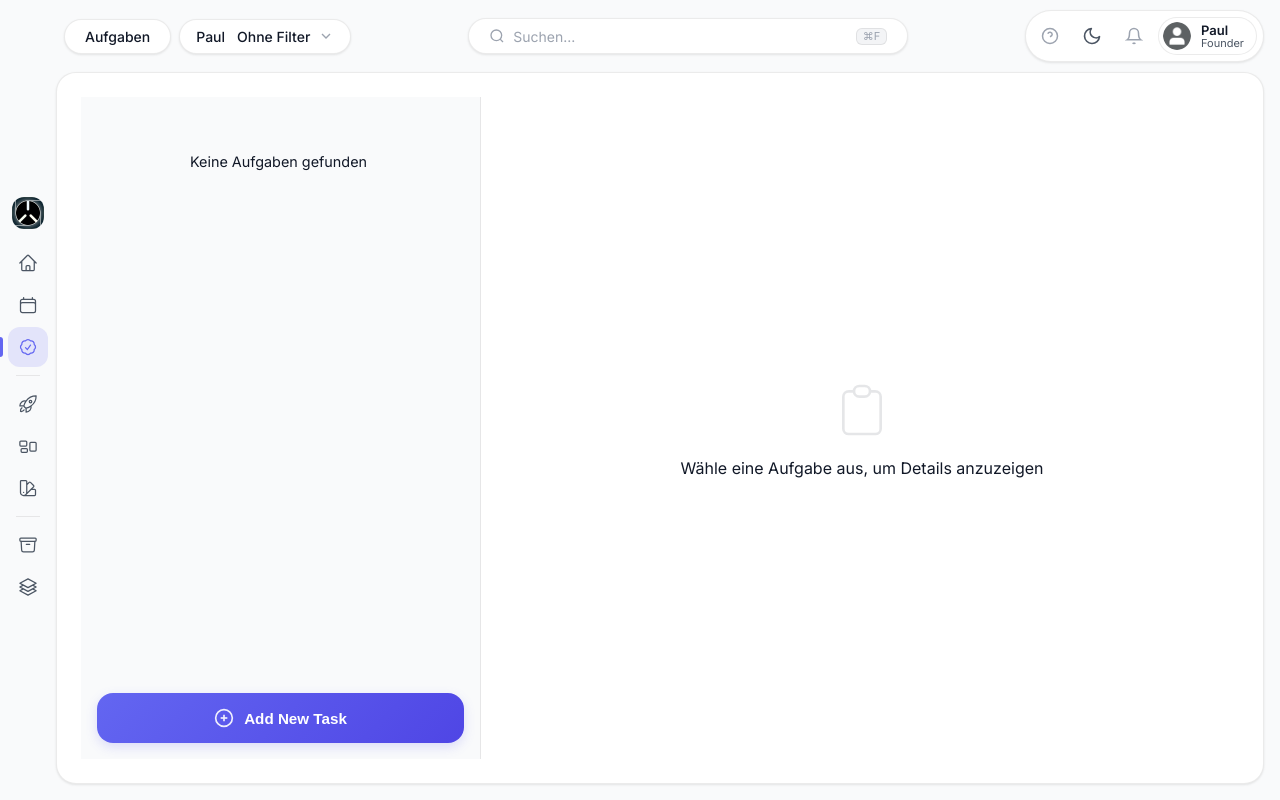
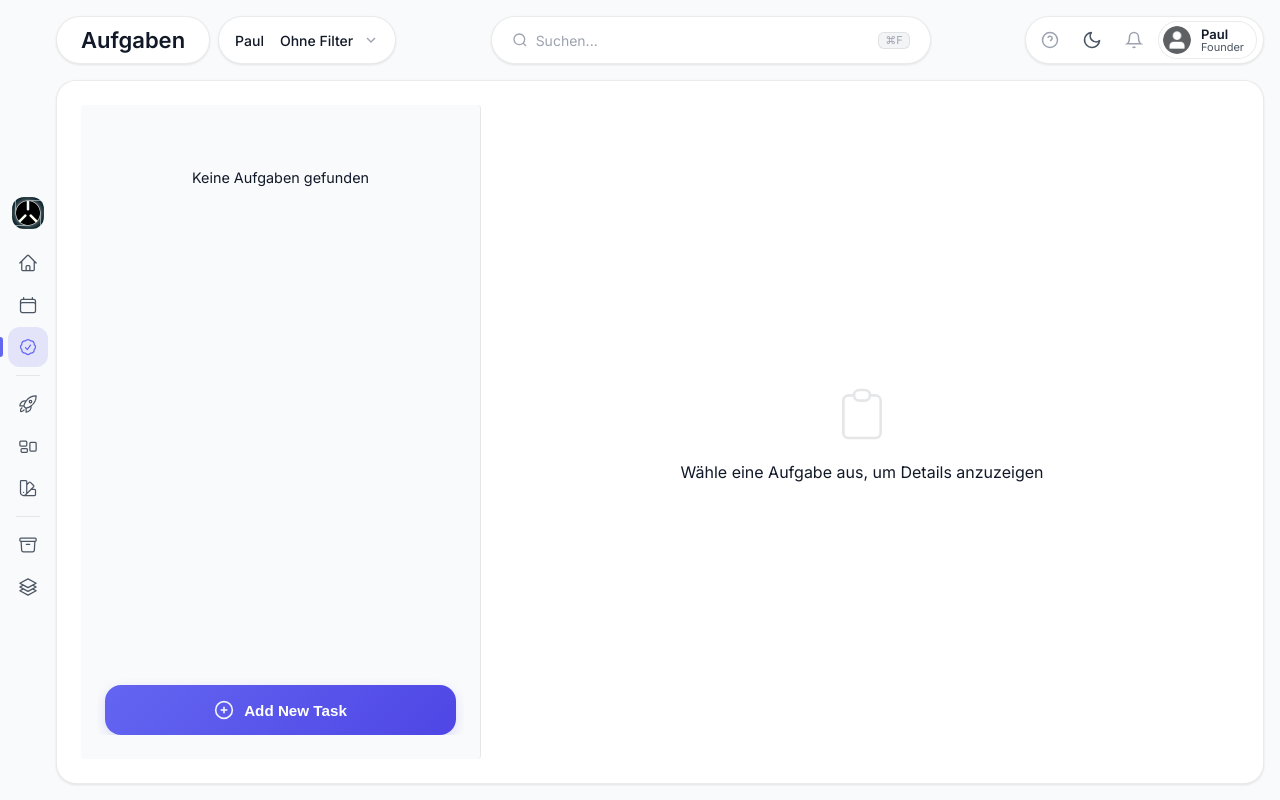
Before and after one commit to Paulito12209/ParaBook, an Angular app in the folder ParaBook/: page /tasks in a window 1280 px wide. Built offline with nearby package versions, Linux system fonts and the light colour scheme.

Commit message:
style: Adjust header, pill, and button dimensions, add a background pattern to task details, and refine panel shadow transitions.

```diff
--- a/ParaBook/src/app/shared/components/header/header.scss
+++ b/ParaBook/src/app/shared/components/header/header.scss
@@ -7,8 +7,8 @@ header {
     display: flex;
     justify-content: space-between;
     align-items: center;
-    height: 72px; /* Etwas mehr Höhe für den schwebenden Header */
-    padding: 0 16px 0 8px; /* Padding passend zum Canvas-Margin */
+    height: 80px; /* Etwas mehr Höhe für den schwebenden Header */
+    padding: 0 16px 0 0; /* Padding passend zum Canvas-Margin */
     background-color: transparent; /* Liegt auf dem grauen Layout-Wrapper */
     border-bottom: none; /* Keine Linie mehr */
     transition: all var(--transition-normal);
@@ -26,10 +26,11 @@ header {
         align-items: center;
         gap: 6px;
         background-color: var(--bg-primary);
-        padding: 8px 20px;
+        height: 48px;
+        padding: 0 24px;
         border-radius: var(--radius-pill);
-        font-size: 14px;
-        font-weight: 500;
+        font-size: 22px;
+        font-weight: 600;
         color: var(--text-primary);
         box-shadow: var(--shadow-card);
         border: var(--divider-thickness) solid var(--border-color);
@@ -43,10 +44,11 @@ header {
     .assignee-pill {
         display: flex;
         align-items: center;
-        gap: 6px;
+        gap: 8px;
         background-color: var(--bg-primary);
-        padding: 8px 16px;
-        border-radius: 20px; /* Fixed radius to avoid distortion from high pill values */
+        height: 48px;
+        padding: 0 16px;
+        border-radius: var(--radius-pill);
         font-size: 14px;
         font-weight: 500;
         color: var(--text-primary);
@@ -159,7 +161,7 @@ header {
     display: flex;
     align-items: center;
     gap: var(--btn-icon-gap);
-    height: var(--btn-height-md); /* Etwas größer im neuen Design */
+    height: 48px;
     padding: 0 var(--btn-padding-x-lg);
     background: var(--bg-primary);
     border: var(--divider-thickness) solid var(--border-color);
@@ -205,7 +207,8 @@ header {
     align-items: center;
     gap: 6px;
     background: var(--bg-primary); /* Zusammengefasste Pille für Aktionen rechts */
-    padding: 6px;
+    height: 48px;
+    padding: 0 6px;
     border-radius: var(--radius-pill);
     box-shadow: var(--shadow-card);
     border: var(--divider-thickness) solid var(--border-color);
--- a/ParaBook/src/app/shared/components/meetings/meeting-list/meeting-list.scss
+++ b/ParaBook/src/app/shared/components/meetings/meeting-list/meeting-list.scss
@@ -1,10 +1,22 @@
+:host {
+    display: block;
+    width: 100%;
+    min-width: 0;
+    overflow: hidden;
+    height: 100%;
+}
+
 .meeting-list {
     display: flex;
     flex-direction: column;
     height: 100%;
-    padding: 16px;
+    max-width: 100%;
+    min-width: 0;
+    overflow: hidden; // Verhindert horizontales Überlaufen beim Zoom
+    padding: 24px 16px;
     background: var(--bg-secondary);
     border-right: 1px solid var(--border-color);
+    border-radius: 4px;
 
     /**
      * Scrollbarer Bereich für die Meeting-Karten.
@@ -13,9 +25,10 @@
         display: flex;
         flex-direction: column;
         gap: 8px;
-        overflow-y: auto;
+        overflow: hidden auto;
         flex: 1;
-        padding-right: 4px; // Platz für Scrollbar
+        min-width: 0;
+        padding: 0 8px;
 
         .meeting-card {
             display: flex;
@@ -27,6 +40,7 @@
             border-radius: 12px;
             cursor: pointer;
             transition: all 0.2s ease;
+            min-width: 0;
 
             &:hover {
                 border-color: var(--accent-primary);
@@ -54,11 +68,15 @@
                 flex-direction: column;
                 gap: 2px;
                 flex: 1;
+                min-width: 0; // Wichtig für Ellipsis in Flex-Items
 
                 .title {
                     font-size: 0.95rem;
                     font-weight: 600;
                     color: var(--text-primary);
+                    overflow: hidden;
+                    text-overflow: ellipsis;
+                    white-space: nowrap;
                 }
 
                 .date {
@@ -80,9 +98,11 @@
      * Footer-Bereich mit fixiertem Hinzufügen-Button.
      */
     .list-footer {
-        padding-top: 16px;
+        padding: 16px 8px 0;
         margin-top: auto;
         z-index: 10;
+        min-width: 0;
+        overflow: hidden;
 
         .add-meeting-btn {
             display: flex;
--- a/ParaBook/src/app/shared/components/resources/resource-list/resource-list.scss
+++ b/ParaBook/src/app/shared/components/resources/resource-list/resource-list.scss
@@ -1,10 +1,22 @@
+:host {
+    display: block;
+    width: 100%;
+    min-width: 0;
+    overflow: hidden;
+    height: 100%;
+}
+
 .resource-list {
     display: flex;
     flex-direction: column;
     height: 100%;
-    padding: 16px;
+    max-width: 100%;
+    min-width: 0;
+    overflow: hidden; // Verhindert horizontales Überlaufen beim Zoom
+    padding: 24px 16px;
     background: var(--bg-secondary);
     border-right: 1px solid var(--border-color);
+    border-radius: 4px;
 
     .category-pills {
         display: flex;
@@ -38,9 +50,10 @@
         display: flex;
         flex-direction: column;
         gap: 4px;
-        overflow-y: auto;
+        overflow: hidden auto;
         flex: 1;
-        padding-right: 4px; // Platz für Scrollbar
+        min-width: 0;
+        padding: 0 8px;
 
         .resource-card {
             display: flex;
@@ -50,6 +63,7 @@
             border-radius: var(--radius-md);
             cursor: pointer;
             transition: all var(--transition-fast);
+            min-width: 0;
 
             &:hover {
                 background-color: var(--bg-tertiary);
@@ -70,11 +84,15 @@
                 display: flex;
                 flex-direction: column;
                 gap: 2px;
+                min-width: 0; // Wichtig für Ellipsis
 
                 .title {
                     font-size: 14px;
                     font-weight: 500;
                     color: var(--text-primary);
+                    overflow: hidden;
+                    text-overflow: ellipsis;
+                    white-space: nowrap;
                 }
 
                 .type-pill {
@@ -98,10 +116,12 @@
      * Footer-Bereich mit fixiertem Hinzufügen-Button.
      */
     .list-footer {
-        padding-top: 16px;
+        padding: 16px 8px 0;
         border-top: 1px solid var(--border-color);
         background: var(--bg-secondary);
         z-index: 10;
+        min-width: 0;
+        overflow: hidden;
 
         .add-resource-btn {
             display: flex;
--- a/ParaBook/src/app/shared/components/tasks/task-details/task-details.scss
+++ b/ParaBook/src/app/shared/components/tasks/task-details/task-details.scss
@@ -16,8 +16,26 @@
         display: flex;
         flex-direction: column;
 
+        &::before {
+            content: '';
+            position: absolute;
+            top: 0; left: 0; right: 0; bottom: 0;
+            background-image: radial-gradient(circle, #6366f1 1.2px, transparent 1.2px);
+            background-size: 24px 24px;
+            opacity: 0.15;
+            pointer-events: none;
+            z-index: 0;
+
+            :host-context([data-theme="dark"]) & {
+                background-image: radial-gradient(circle, rgba(255, 255, 255, 0.6) 1.2px, transparent 1.2px);
+                opacity: 0.12;
+            }
+        }
+
         /* Obere Sektion (60px) – enthält Zurück-Button */
         .header-top {
+            position: relative;
+            z-index: 1;
             height: 60px;
             display: flex;
             align-items: flex-end;
@@ -174,6 +192,8 @@
 
         /* Untere Sektion (60px) – enthält Subtask-Indikator */
         .header-bottom {
+            position: relative;
+            z-index: 1;
             height: 60px;
             display: flex;
             align-items: flex-end;
@@ -218,7 +238,7 @@
         display: flex;
         align-items: center;
         justify-content: space-between;
-        padding: 12px 24px;
+        padding: 12px 32px;
         background: var(--bg-tertiary);
         border-bottom: 1px solid var(--border-color);
         gap: 16px;
@@ -316,15 +336,16 @@
         height: 400px;
         background: var(--bg-primary);
         border-top: 1px solid var(--border-color);
-        box-shadow: 0 -10px 40px rgba(0,0,0,0.06);
+        box-shadow: none;
         transform: translateY(100%);
-        transition: transform 0.4s cubic-bezier(0.4, 0, 0.2, 1);
+        transition: transform 0.4s cubic-bezier(0.4, 0, 0.2, 1), box-shadow 0.4s ease;
         z-index: 50;
         display: flex;
         flex-direction: column;
 
         &.open {
             transform: translateY(0);
+            box-shadow: 0 -10px 40px rgba(0,0,0,0.06);
         }
 
         .dialog-header {
@@ -414,15 +435,16 @@
         height: 100%;
         background: var(--bg-primary);
         border-left: 1px solid var(--border-color);
-        box-shadow: -10px 0 40px rgba(0, 0, 0, 0.08);
+        box-shadow: none;
         z-index: 100;
         display: flex;
         flex-direction: column;
         transform: translateX(100%);
-        transition: transform 0.4s cubic-bezier(0.4, 0, 0.2, 1);
+        transition: transform 0.4s cubic-bezier(0.4, 0, 0.2, 1), box-shadow 0.4s ease;
 
         &.open {
             transform: translateX(0);
+            box-shadow: -10px 0 40px rgba(0, 0, 0, 0.08);
         }
 
         .panel-header {
--- a/ParaBook/src/app/shared/components/tasks/task-list/task-list.scss
+++ b/ParaBook/src/app/shared/components/tasks/task-list/task-list.scss
@@ -1,10 +1,22 @@
+:host {
+    display: block;
+    width: 100%;
+    min-width: 0;
+    overflow: hidden;
+    height: 100%;
+}
+
 .task-list {
     display: flex;
     flex-direction: column;
     height: 100%;
-    padding: 16px;
+    max-width: 100%;
+    min-width: 0;
+    overflow: hidden; // Verhindert horizontales Überlaufen beim Zoom
+    padding: 24px 16px;
     background: var(--bg-secondary);
     border-right: 1px solid var(--border-color);
+    border-radius: 4px;
 
     /**
      * Scrollbarer Bereich für die Aufgaben-Karten.
@@ -13,9 +25,10 @@
         display: flex;
         flex-direction: column;
         gap: 8px;
-        overflow-y: auto;
+        overflow: hidden auto; // X: hidden (kein Abschneiden), Y: scrollbar
         flex: 1;
-        padding-right: 4px; // Platz für Scrollbar
+        min-width: 0;
+        padding: 0 8px;
 
         .task-card {
             display: flex;
@@ -27,6 +40,7 @@
             border-radius: 12px;
             cursor: pointer;
             transition: all 0.2s ease;
+            min-width: 0; // Flex-Item darf schrumpfen
 
             &:hover {
                 border-color: var(--accent-primary);
@@ -72,11 +86,15 @@
                 flex-direction: column;
                 gap: 2px;
                 flex: 1;
+                min-width: 0; // Wichtig für Ellipsis in Flex-Items
 
                 .title {
                     font-size: 0.95rem;
                     font-weight: 500;
                     color: var(--text-primary);
+                    overflow: hidden;
+                    text-overflow: ellipsis;
+                    white-space: nowrap;
                 }
 
                 .priority {
@@ -104,9 +122,11 @@
      * Footer-Bereich mit fixiertem Hinzufügen-Button.
      */
     .list-footer {
-        padding-top: 16px;
+        padding: 16px 8px 0;
         margin-top: auto;
         z-index: 10;
+        min-width: 0;
+        overflow: hidden; // Button bleibt im Container
 
         .add-task-btn {
             display: flex;
```
